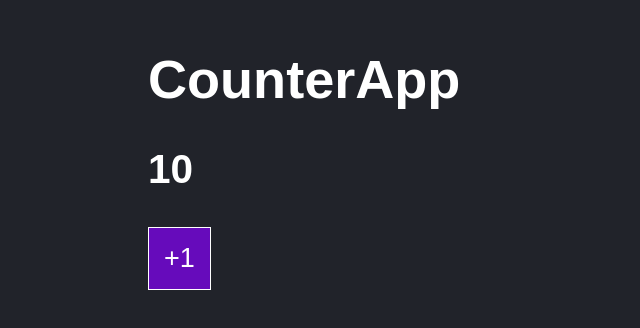
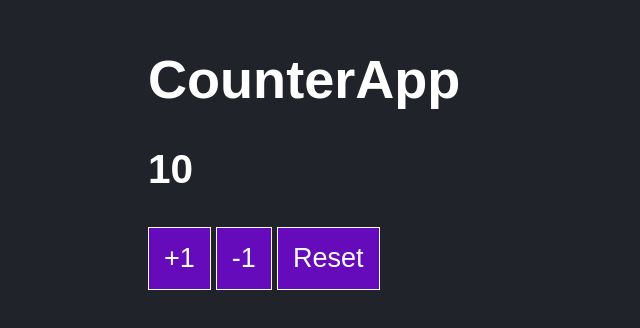
Before and after one commit to EmilianoQuiroz/Guia-React, a React (Vite) app in the folder 01-intro-react/: page / in a window 1280 px wide. Shown: the part 136-464 px from the top of the page, without its empty margins (0-640 px from the left). Built offline with nearby package versions, Linux system fonts and the light colour scheme.

Commit message:
Contador App

```diff
--- a/01-intro-react/src/CounterApp.jsx
+++ b/01-intro-react/src/CounterApp.jsx
@@ -14,14 +14,26 @@ export const CounterApp = ({ value }) => {
          */
         setCounter( counter + 1);
     }
+    /**
+     * Funcion para restar una unidad
+     */
+    const restarUnidad = () => {
+        setCounter( counter - 1)
+    }
+    /**
+     * Funcion para resetar contador
+     */
+    const resetCounter = () => {
+        setCounter( counter - counter )
+    }
 
     return (
     <>
         <h1>CounterApp</h1>
         <h2> { counter } </h2>
-        <button onClick={ sumarUnidad }>
-            +1
-        </button>
+        <button onClick={ sumarUnidad }> +1</button>
+        <button onClick={ restarUnidad }> -1</button>
+        <button onClick={ resetCounter }> Reset </button>
     </>
     );
 }
--- a/01-intro-react/src/styles.css
+++ b/01-intro-react/src/styles.css
@@ -13,4 +13,5 @@ button {
     color: #fff;
     background-color: #660bbb;
     border: 1px solid;
+    margin-right: 5px;
 }
```
